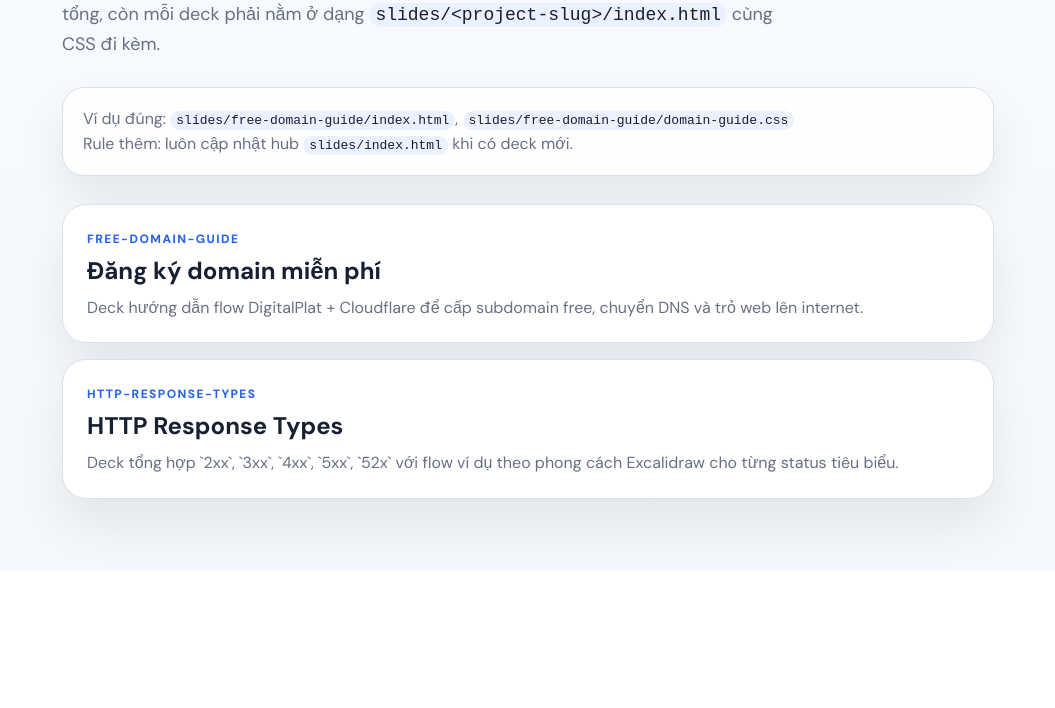
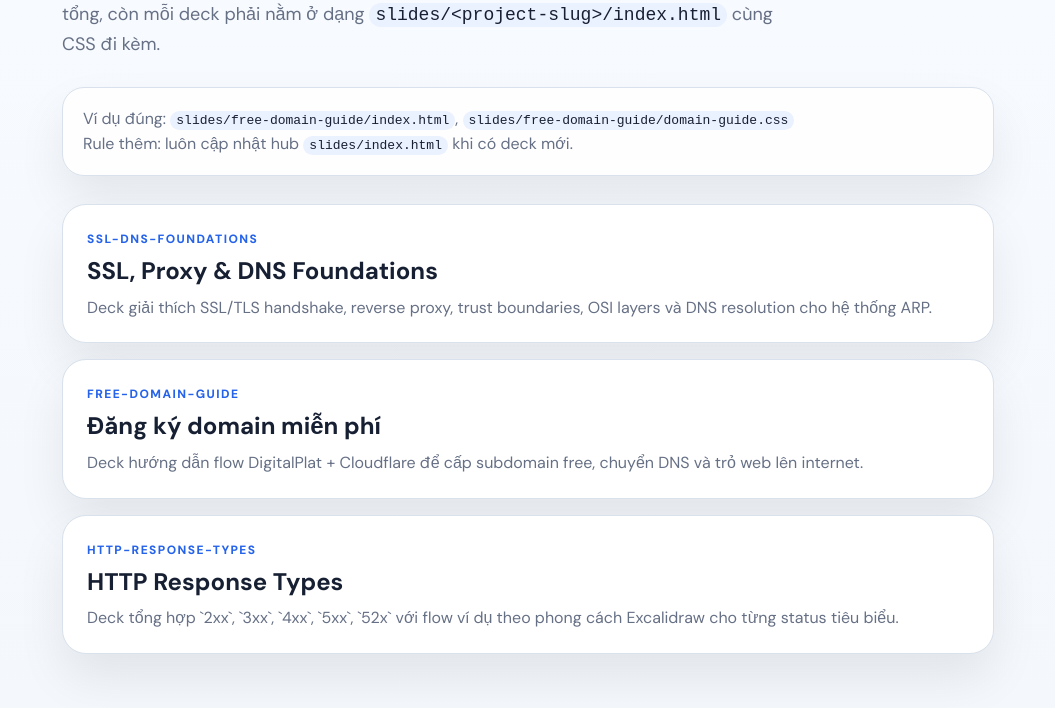
Before and after one commit to DoanPhu2112/slide-workflow, a website: page slides/index.html in a window 1280 px wide. Shown: the part 242-950 px from the top of the page, without its empty margins (112-1167 px from the left). Before the commit the page ends 813 px from the top, so only its background shows below. Drawn offline with Linux system fonts and the light colour scheme.

Commit message:
feat: add to slides/index.html

```diff
--- a/slides/index.html
+++ b/slides/index.html
@@ -140,6 +140,15 @@
       </div>
 
       <section class="projects">
+        <a class="project-card" href="./ssl-dns-foundations/index.html">
+          <span class="project-slug">ssl-dns-foundations</span>
+          <h2 class="project-title">SSL, Proxy &amp; DNS Foundations</h2>
+          <p class="project-desc">
+            Deck giải thích SSL/TLS handshake, reverse proxy, trust boundaries,
+            OSI layers và DNS resolution cho hệ thống ARP.
+          </p>
+        </a>
+
         <a class="project-card" href="./free-domain-guide/index.html">
           <span class="project-slug">free-domain-guide</span>
           <h2 class="project-title">Đăng ký domain miễn phí</h2>
```
